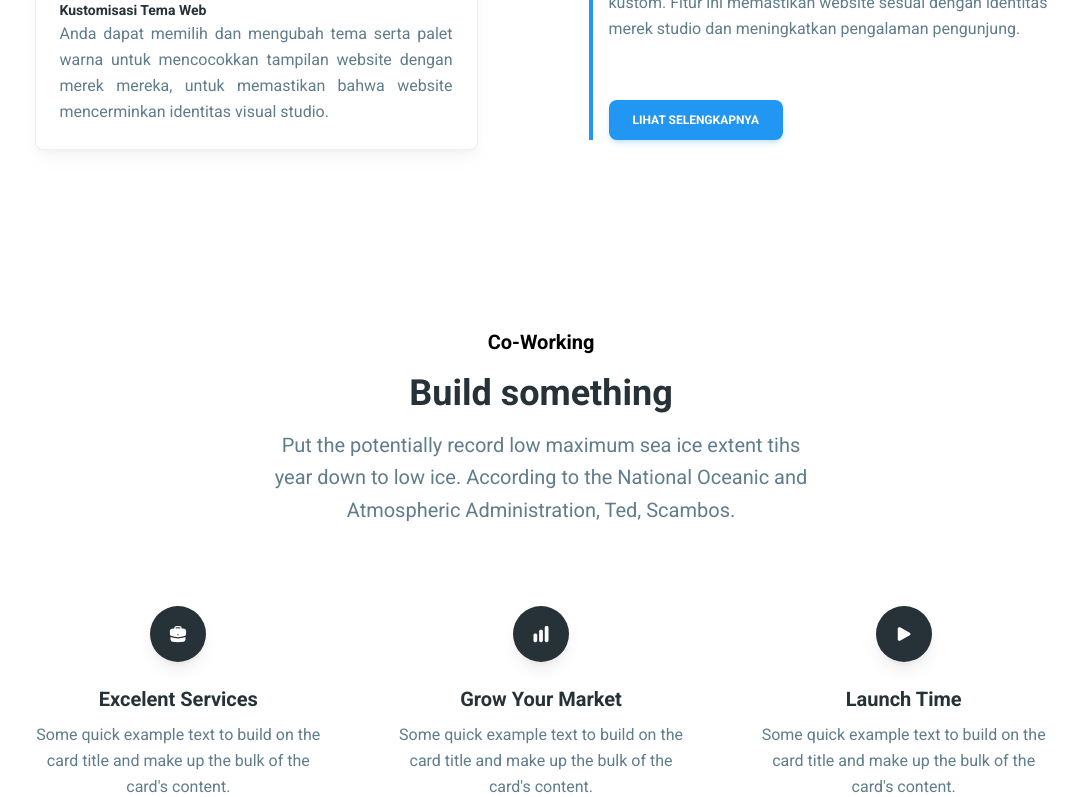
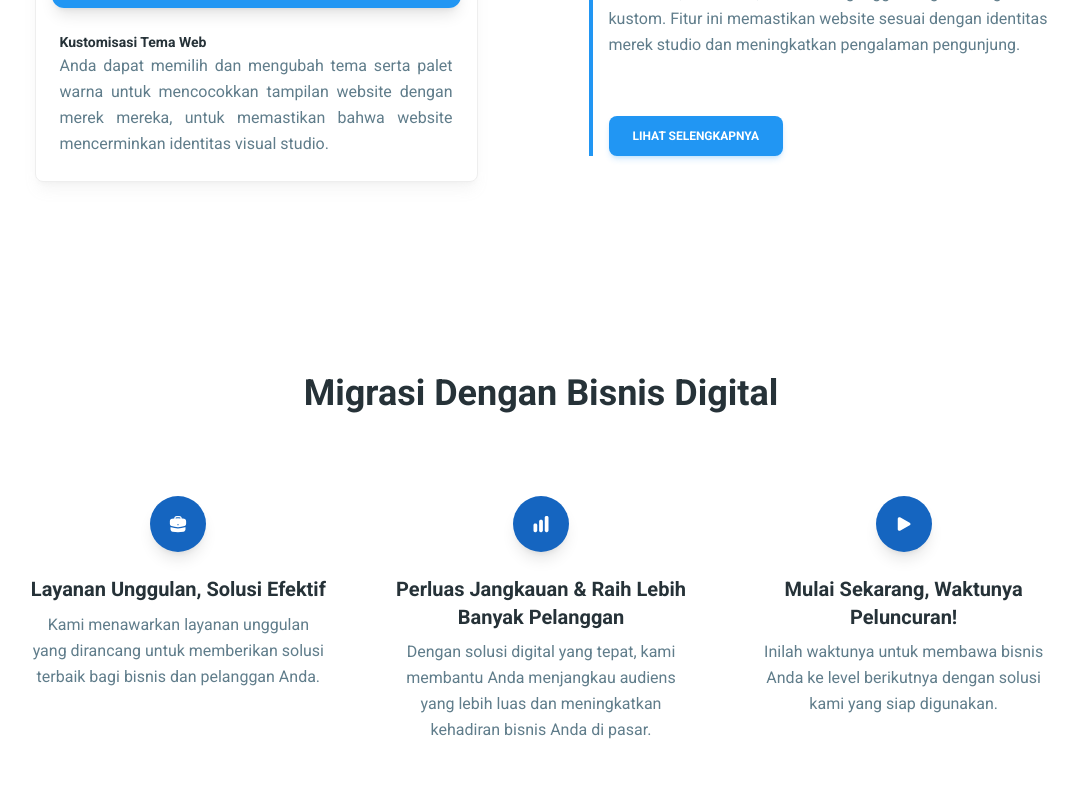
Before and after one commit to yusufarya/landing-page-tn-studio, a React (Vite) app: page /home in a window 1280 px wide. Shown: the part 2000-2797 px from the top of the page, without its empty margins (99-1177 px from the left). Built offline with nearby package versions, Linux system fonts and the light colour scheme.

Commit message:
update url link

```diff
--- a/src/data/contact-data.js
+++ b/src/data/contact-data.js
@@ -6,22 +6,22 @@ import {
 
 export const contactData = [
   {
-    title: "Excelent Services",
+    title: "Layanan Unggulan, Solusi Efektif",
     icon: BriefcaseIcon,
     description:
-      "Some quick example text to build on the card title and make up the bulk of the card's content.",
+      "Kami menawarkan layanan unggulan yang dirancang untuk memberikan solusi terbaik bagi bisnis dan pelanggan Anda.",
   },
   {
-    title: "Grow Your Market",
+    title: "Perluas Jangkauan & Raih Lebih Banyak Pelanggan",
     icon: ChartBarIcon,
     description:
-      "Some quick example text to build on the card title and make up the bulk of the card's content.",
+      "Dengan solusi digital yang tepat, kami membantu Anda menjangkau audiens yang lebih luas dan meningkatkan kehadiran bisnis Anda di pasar.",
   },
   {
-    title: "Launch Time",
+    title: "Mulai Sekarang, Waktunya Peluncuran!",
     icon: PlayIcon,
     description:
-      "Some quick example text to build on the card title and make up the bulk of the card's content.",
+      "Inilah waktunya untuk membawa bisnis Anda ke level berikutnya dengan solusi kami yang siap digunakan.",
   },
 ];
 
--- a/src/pages/home.jsx
+++ b/src/pages/home.jsx
@@ -1,4 +1,4 @@
-import React from "react";
+import React, { useState } from "react";
 import {
   Card,
   CardBody,
@@ -17,6 +17,17 @@ import { featuresData, teamData, contactData } from "@/data";
 import { useNavigate } from "react-router-dom";
 
 export function Home() {
+
+  const [isOpen, setIsOpen] = useState(false); // State to control popup visibility
+  const [imgSrc, setImgSrc] = useState(null); // State to control popup visibility
+  const [imgAlt, setImgAlt] = useState('booking-img'); // State to control popup visibility
+
+  // Function to toggle the popup visibility
+  const togglePopup = (img) => {
+    setImgSrc(img)
+    setIsOpen(!isOpen);
+  };
+
   const navigate = useNavigate();
 
   const handleAllFeature = () => {
@@ -118,11 +129,12 @@ export function Home() {
                 data-aos-easing="ease-in-sine"
                 >
               <Card className="shadow-lg border shadow-gray-500/10 rounded-lg">
-                <CardHeader floated={false} className="relative h-56">
+                <CardHeader floated={false} className="relative h-56" onClick={() => togglePopup('/img/product/dashboard_studio.png')}>
                   <img
                     alt="Card Image"
                     src="/img/product/dashboard_studio.png"
-                    className="h-full w-full border-t-8 border-b-8 border-blue-500"
+                    className="h-full w-full border-t-8 border-b-8 border-blue-500 cursor-pointer"
+
                   />
                 </CardHeader>
                 <CardBody>
@@ -143,11 +155,11 @@ export function Home() {
                 data-aos-easing="ease-in-sine"
               >
               <Card className="shadow-lg border shadow-gray-500/10 rounded-lg">
-                <CardHeader floated={false} className="relative h-64">
+                <CardHeader floated={false} className="relative h-72" onClick={() => togglePopup('/img/product/customize_web.png')}>
                   <img
                     alt="Card Image"
                     src="/img/product/customize_web.png"
-                    className="h-full w-full border-t-8 border-b-8 border-blue-500"
+                    className="h-full w-full border-t-8 border-b-8 border-blue-500 cursor-pointer"
                   />
                 </CardHeader>
                 <CardBody>
@@ -217,10 +229,11 @@ export function Home() {
       </section> */}
       <section className="relative bg-white py-24 px-4">
         <div className="container mx-auto">
-          <PageTitle section="Co-Working" heading="Build something">
-            Put the potentially record low maximum sea ice extent tihs year down
+          {/* <PageTitle section="Rekan Kerja" heading="Bangun Sesuatu"> */}
+          <PageTitle heading="Migrasi Dengan Bisnis Digital">
+            {/* Put the potentially record low maximum sea ice extent tihs year down
             to low ice. According to the National Oceanic and Atmospheric
-            Administration, Ted, Scambos.
+            Administration, Ted, Scambos. */}
           </PageTitle>
           <div className="mx-auto mt-20 mb-48 grid max-w-5xl grid-cols-1 gap-16 md:grid-cols-2 lg:grid-cols-3">
             {contactData.map(({ title, icon, description }) => (
@@ -230,7 +243,7 @@ export function Home() {
                 shadow={false}
                 className="text-center text-blue-gray-900"
               >
-                <div className="mx-auto mb-6 grid h-14 w-14 place-items-center rounded-full bg-blue-gray-900 shadow-lg shadow-gray-500/20">
+                <div className="mx-auto mb-6 grid h-14 w-14 place-items-center rounded-full bg-blue-800 shadow-lg shadow-500/20">
                   {React.createElement(icon, {
                     className: "w-5 h-5 text-white",
                   })}
@@ -244,8 +257,8 @@ export function Home() {
               </Card>
             ))}
           </div>
-          <PageTitle section="Contact Us" heading="Want to work with us?">
-            Complete this form and we will get back to you in 24 hours.
+          <PageTitle section="Contact Us" heading="Ingin terhubung dengan kami?">
+            Lengkapi formulir ini dan kami akan menghubungi Anda kembali dalam 24 jam.
           </PageTitle>
           <form className="mx-auto w-full mt-12 lg:w-5/12">
             <div className="mb-8 flex gap-8">
@@ -271,12 +284,47 @@ export function Home() {
               }
               containerProps={{ className: "-ml-2.5" }}
             />
-            <Button variant="filled" size="lg" className="mt-8" fullWidth>
+            <Button variant="filled" color="blue" size="lg" className="mt-8" fullWidth>
               Send Message
             </Button>
           </form>
         </div>
       </section>
+
+
+      {/* Popup Modal */}
+      {isOpen && (
+        <div
+          className="fixed inset-0 flex items-center justify-center bg-black bg-opacity-50 z-50"
+          onClick={togglePopup} // Close popup when clicking outside
+        >
+          <div
+            className="bg-white p-4 rounded-lg shadow-lg max-w-3xl w-full relative"
+            onClick={(e) => e.stopPropagation()} // Prevent closing when clicking inside the modal
+          >
+            {/* Close button */}
+            <button
+              className="absolute top-2 right-2 text-gray-500 hover:text-black"
+              onClick={togglePopup}
+            >
+              ✖
+            </button>
+
+            {/* Dynamic Content */}
+            <div className="text-center p-4">
+              {/* <h2 className="text-xl font-bold mb-2">{popupContent.title}</h2>
+              <p className="text-gray-600 mb-4">{popupContent.description}</p> */}
+              {/* Enlarged Image */}
+              <img
+                src={imgSrc}
+                alt={imgAlt}
+                className="w-full h-auto"
+              />
+            </div>
+          </div>
+        </div>
+      )}
+
       <div className="bg-white">
         <Footer />
       </div>
--- a/src/routes.jsx
+++ b/src/routes.jsx
@@ -2,25 +2,19 @@ import { Home, AllFeature, Profile, SignIn, SignUp } from "@/pages";
 
 export const routes = [
   {
-    name: "Home",
+    name: "Beranda",
     path: "/home",
     element: <Home />,
   },
   {
-    name: "Features",
+    name: "Fitur",
     path: "/all-feature",
     element: <AllFeature />,
   },
   {
-    name: "Profile",
+    name: "Personal Profil",
     path: "/profile",
     element: <Profile />,
-  },
-  {
-    name: "Docs",
-    href: "https://www.material-tailwind.com/docs/react/installation",
-    target: "_blank",
-    element: "",
   },
 ];
 
--- a/src/widgets/layout/footer.jsx
+++ b/src/widgets/layout/footer.jsx
@@ -81,38 +81,41 @@ export function Footer({ title, description, socials, menus, copyright }) {
 Footer.defaultProps = {
   title: "TN Studio",
   description:
-    "Easy to use React components for Tailwind CSS and Material Design.",
+    "Menunjukkan manfaat manajemen yang baik untuk meningkatkan layanan pemesanan.",
   socials: [
     {
       color: "gray",
       name: "twitter",
-      path: "https://www.twitter.com/creativetim",
+      path: "https://www.twitter.com/",
     },
     {
       color: "gray",
       name: "youtube",
-      path: "https://www.youtube.com/channel/UCVyTG4sCw-rOvB9oHkzZD1w",
+      path: "https://www.youtube.com/",
     },
     {
       color: "gray",
       name: "instagram",
-      path: "https://www.instagram.com/creativetimofficial/",
+      path: "https://www.instagram.com/twentynine.solution/",
     },
     {
       color: "black",
       name: "github",
-      path: "https://github.com/creativetimofficial/material-tailwind",
+      path: "https://www.github.com/yusufarya",
     },
   ],
   menus: [
     {
       name: "useful links",
       items: [
-        { name: "About Us", path: "https://www.creative-tim.com/presentation" },
-        { name: "Blog", path: "https://www.creative-tim.com/blog" },
+        { name: "About Us", path: "https://profile.yad29.my.id/" },
         {
           name: "Github",
-          path: "https://www.github.com/creativetimofficial/material-tailwind?ref=mtk",
+          path: "https://www.github.com/yusufarya",
+        },
+        {
+          name: "LinkedIn",
+          path: "https://www.linkedin.com/in/yusuf-aryadilla-7ab7661b6/",
         },
         {
           name: "Demo Products",
@@ -137,7 +140,7 @@ Footer.defaultProps = {
         },
         {
           name: "Contact Us",
-          path: "https://creative-tim.com/contact-us?ref=mtk",
+          path: "https://profile.yad29.my.id/",
         },
       ],
     },
@@ -146,11 +149,11 @@ Footer.defaultProps = {
     <>
       Copyright © {year} TN Studio by{" "}
       <a
-        href="https://www.creative-tim.com?ref=mtk"
+        href="https://profile.yad29.my.id/"
         target="_blank"
-        className="text-blue-gray-500 transition-colors hover:text-blue-500"
+        className="text-blue-500 transition-colors hover:text-blue-800"
       >
-        Creative Tim
+        Twenty Nine Solution
       </a>
       .
     </>
```
